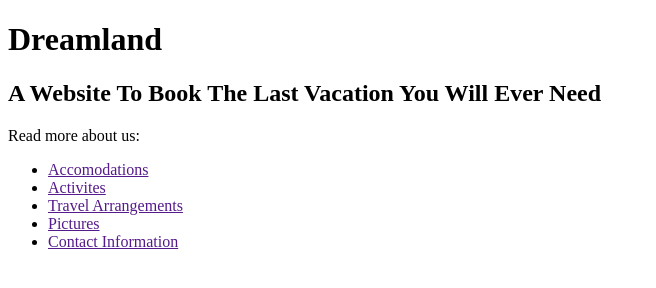
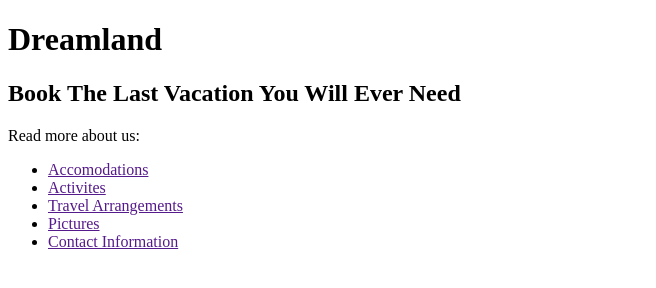
Before and after one commit to colchapm/Dreamland-Resort, a plain HTML site: page index.html in a window 1280 px wide. Shown: the whole page, without its empty margins (0-656 px from the left). Drawn offline with Linux system fonts and the light colour scheme.

Commit message:
add supporting pages for accomodations, activities, arrangements, contact info, and more

```diff
--- a/resort-website.html
+++ b/index.html
@@ -6,7 +6,7 @@
   </head>
   <body>
     <h1>Dreamland</h1>
-    <h2>A Website To Book The Last Vacation You Will Ever Need</h2>
+    <h2>Book The Last Vacation You Will Ever Need</h2>
     <p>Read more about us:</p>
       <ul>
         <li><a href="">Accomodations</a></li>
```
Also changed, not shown: accomodations.html (added), activities.html (added), arrangements.html (added), contact.html (added), pictures.html (added), 1 other file.
